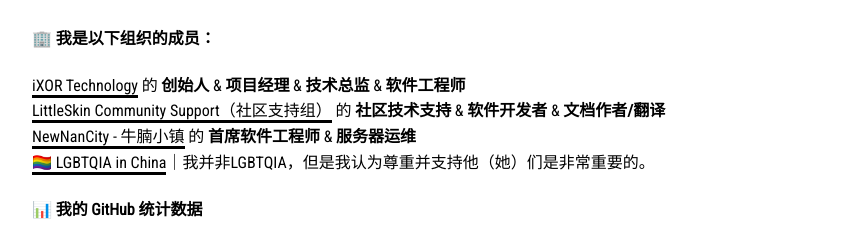
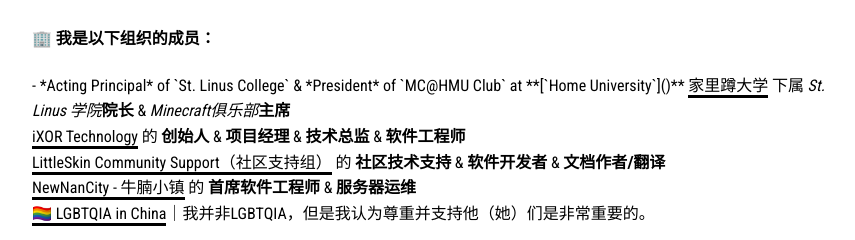
Before and after one commit to Cubik65536/Cubik65536.github.io, a plain HTML site: page index.html in a window 1280 px wide. Shown: the part 7124-7364 px from the top of the page, without its empty margins (208-1063 px from the left). Drawn offline with nearby package versions, Linux system fonts and the light colour scheme; grey boxes are pictures that could not be loaded.

Commit message:
Update index.html

```diff
--- a/index.html
+++ b/index.html
@@ -70,6 +70,9 @@
                 </p>
                 <h4>🏢 我是以下组织的成员：</h4>
                 <p>
+                    - *Acting Principal* of `St. Linus College` & *President* of `MC@HMU Club` at **[`Home University`]()**
+                    <a class="link" href="https://github.com/HMUniversity">家里蹲大学</a> 下属 <i>St. Linus 学院</i><b>院长</b> & <i>Minecraft俱乐部</i><b>主席</b>
+                    <br/>
                     <a class="link" href="https://github.com/iXORTech">iXOR Technology</a> 的 <b>创始人</b> & <b>项目经理</b> & <b>技术总监</b> & <b>软件工程师</b>
                     <br/>
                     <a class="link" href="https://github.com/littleskincommspt">LittleSkin Community Support（社区支持组）</a> 的 <b>社区技术支持</b> & <b>软件开发者</b> & <b>文档作者/翻译</b>
```
